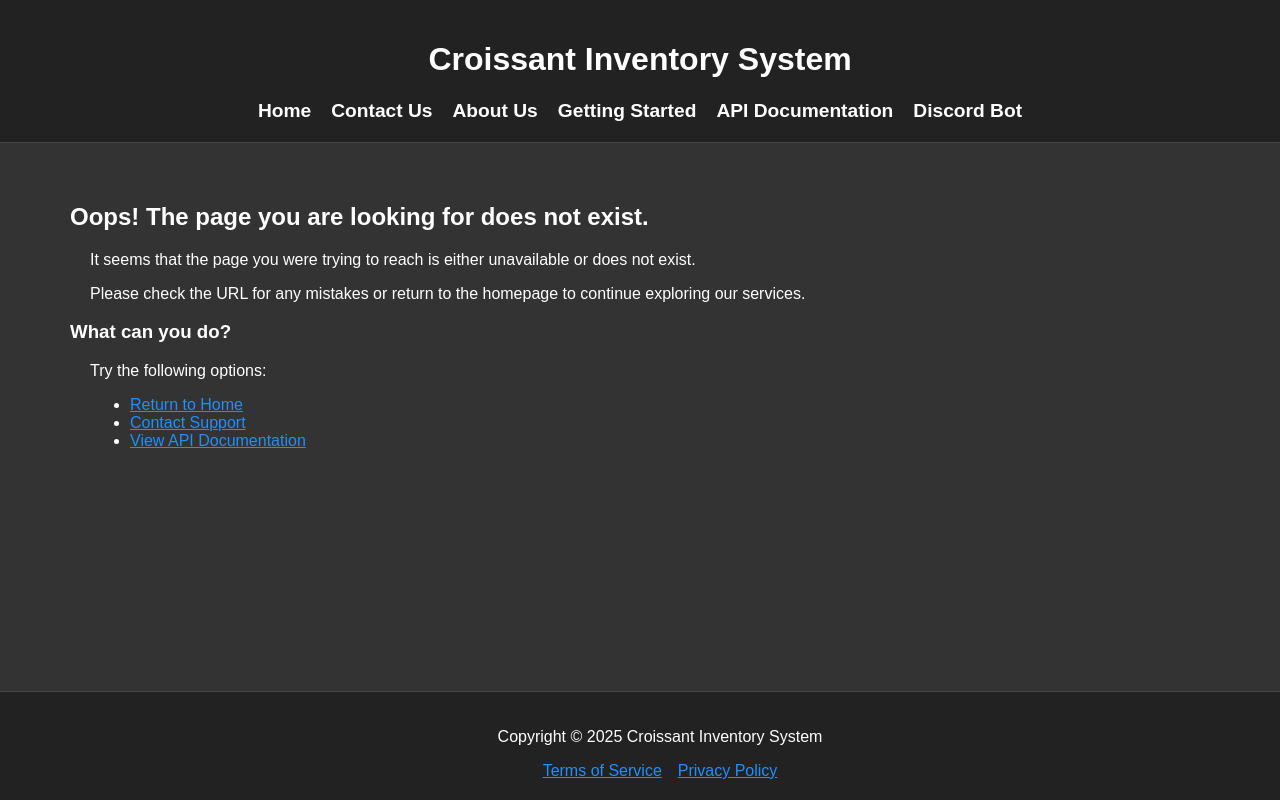
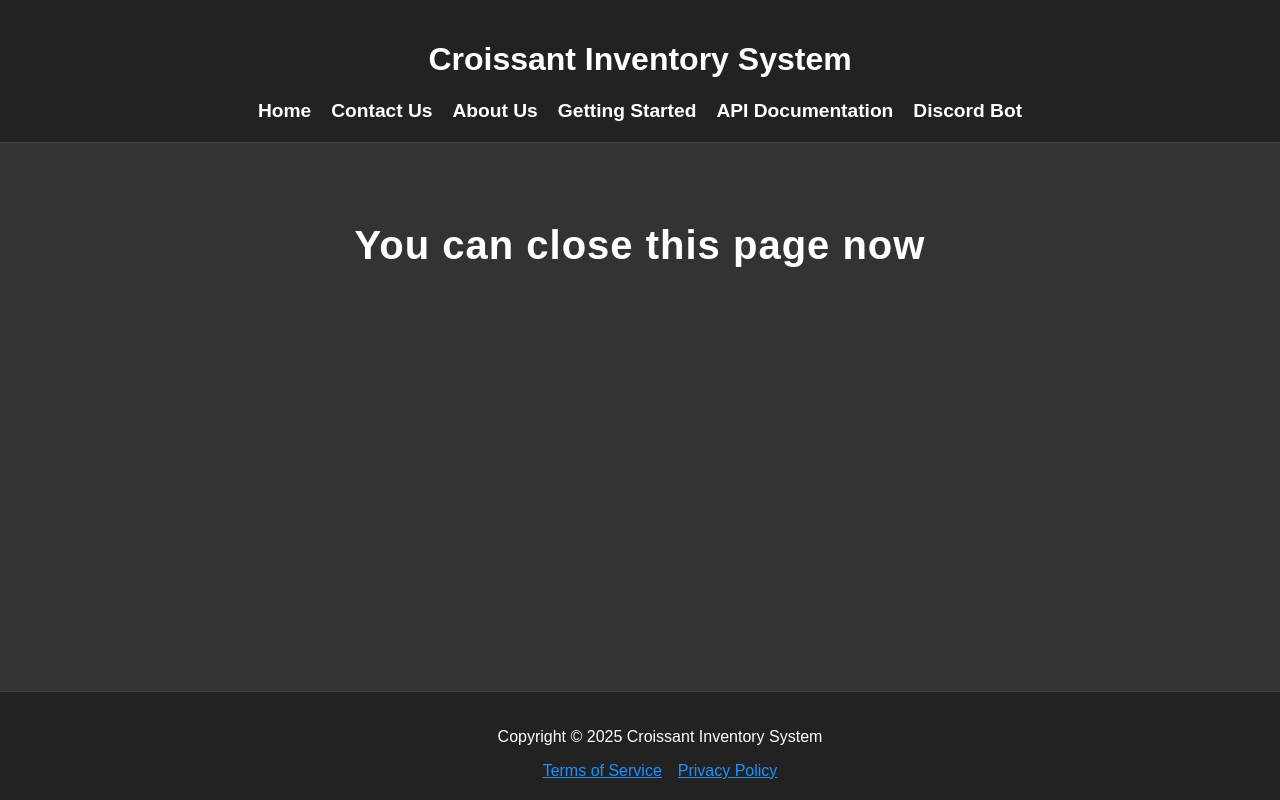
Before and after one commit to danbenba/CroissantAPI-Website, a React (Create React App) app: page /close in a window 1280 px wide. Built offline with nearby package versions, Linux system fonts and the light colour scheme.

Commit message:
Add ClosePage component with closing message and title update

```diff
--- a/public/transmitToken.html
+++ b/public/transmitToken.html
@@ -20,7 +20,7 @@
         document.cookie = "token=; expires=Thu, 01 Jan 1970 00:00:00 UTC; path=/;";
         ws.close();
         window.opener && window.opener.location.reload();
-        window.close();
+        location.href = "https://croissant-api.fr/close"; // Redirect to the main page
       };
     } else {
       // No token found, redirect or show error
--- a/src/App.tsx
+++ b/src/App.tsx
@@ -14,6 +14,7 @@ import Contact from "./pages/Contact";
 import TOS from "./pages/TOS";
 import Privacy from "./pages/Privacy";
 import GettingStarted from "./pages/GettingStarted";
+import ClosePage from "./pages/ClosePage";
 
 export default class extends Component {
   render(): React.ReactNode {
@@ -31,6 +32,7 @@ export default class extends Component {
               <Route path="/contact" element={<Contact />} />
               <Route path="/tos" element={<TOS />} />
               <Route path="/privacy" element={<Privacy />} />
+              <Route path="/close" element={<ClosePage />} />
               <Route path="*" element={<NotFound />} />
             </Routes>
           </main>
--- /dev/null
+++ b/src/pages/ClosePage.tsx
@@ -0,0 +1,18 @@
+import React, { Component } from "react";
+
+export default class extends Component {
+    componentDidMount() {
+        document.title = "About | Croissant";
+    }
+    render() {
+        return (
+            <>
+                <div className="container" style={{ padding: "20px", borderRadius: "8px" }}>
+                    <h1 style={{ fontSize: "2.5rem", textAlign: "center", margin: "40px 0", color: "white", letterSpacing: "1px" }}>
+                        You can close this page now
+                    </h1>
+                </div>
+            </>
+        );
+    }
+}
```
Also changed, not shown: 8 other files (tests, documents, lock files or other folders).
